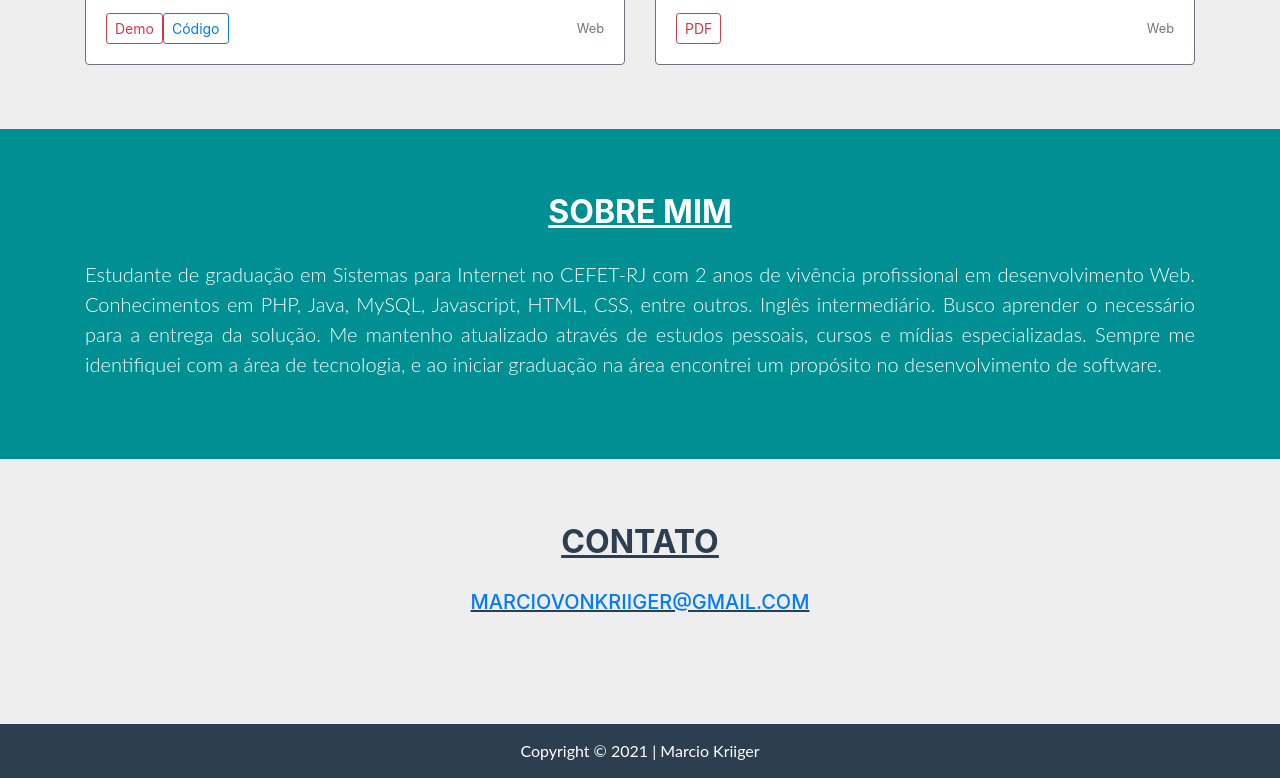
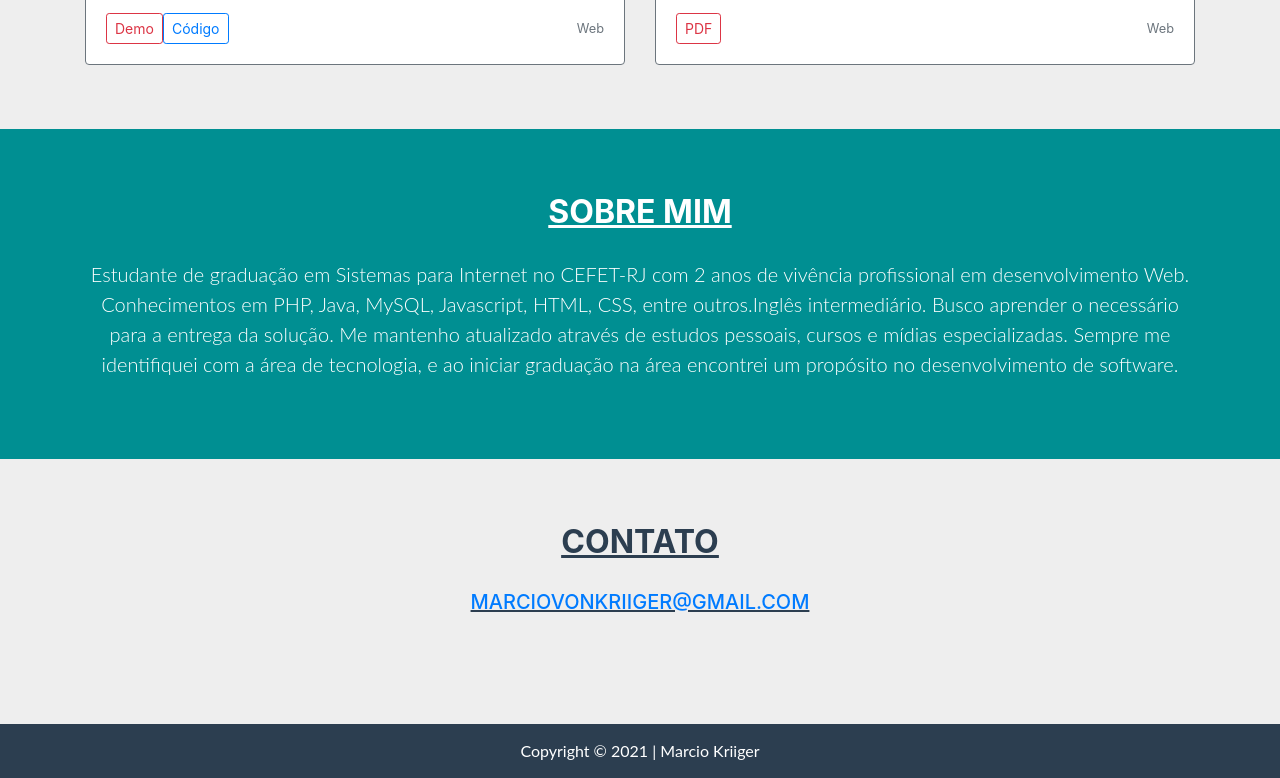
Before and after one commit to marciokriiger/marciokriiger.github.io, a plain HTML site: page index.html in a window 1280 px wide. Shown: the part 1641-2419 px from the top of the page. Drawn offline with nearby package versions, Linux system fonts and the light colour scheme.

Commit message:
Ajuste do alinhamento do texto da seção Sobre

```diff
--- a/index.html
+++ b/index.html
@@ -201,9 +201,9 @@
     <section class="jumbotron text-center corPrimaria" id="sobre-mim">
         <div class="container">
             <h2 class="jumbotron-heading titulosBrancos">Sobre mim</h2>
-            <p class="text-justify lead paragrafoBrancos">
+            <p class="lead paragrafoBrancos">
                 Estudante de graduação em Sistemas para Internet no CEFET-RJ com 2 anos de vivência profissional em desenvolvimento Web.
-                Conhecimentos em PHP, Java, MySQL, Javascript, HTML, CSS, entre outros. Inglês intermediário. Busco aprender o necessário para a entrega da solução.
+                Conhecimentos em PHP, Java, MySQL, Javascript, HTML, CSS, entre outros.Inglês intermediário. Busco aprender o necessário para a entrega da solução.
                 Me mantenho atualizado através de estudos pessoais, cursos e mídias especializadas.
                 Sempre me identifiquei com a área de tecnologia, e ao iniciar graduação na área encontrei um propósito no desenvolvimento de software.
             </p>
```
